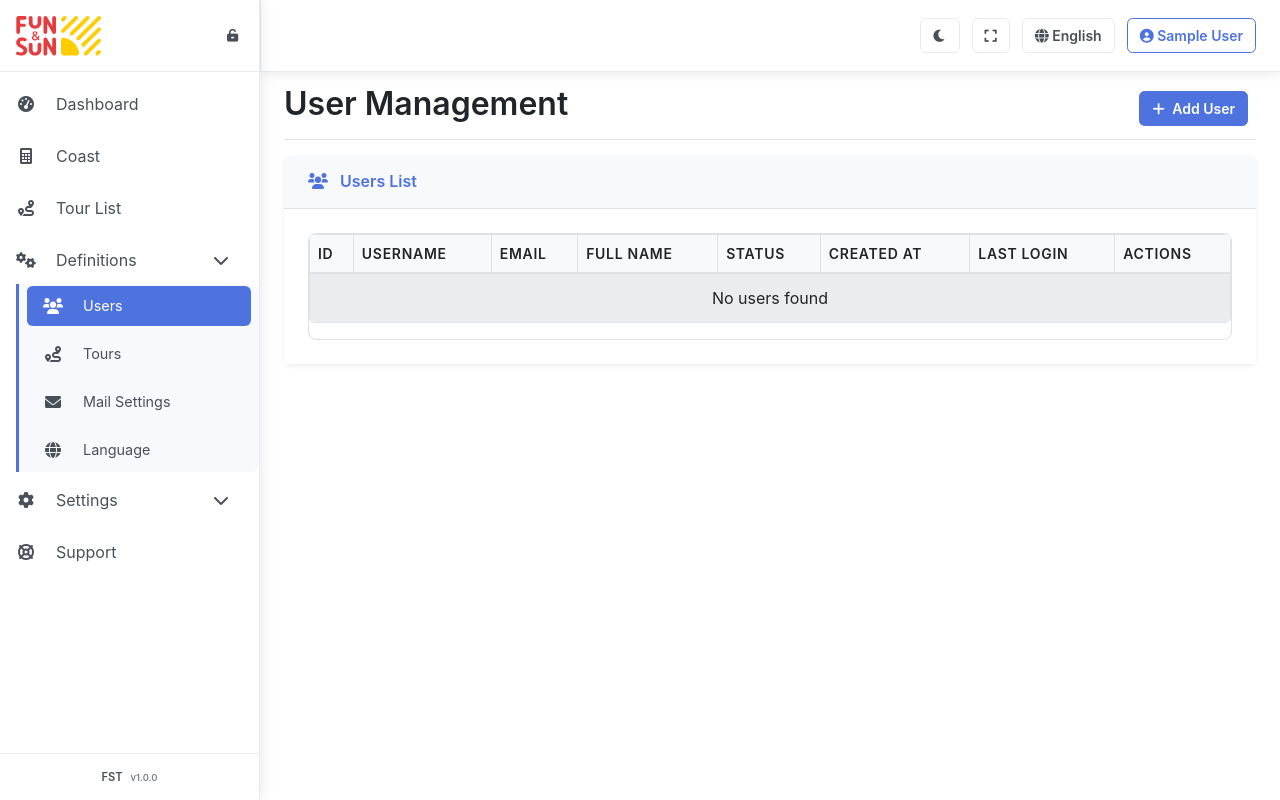
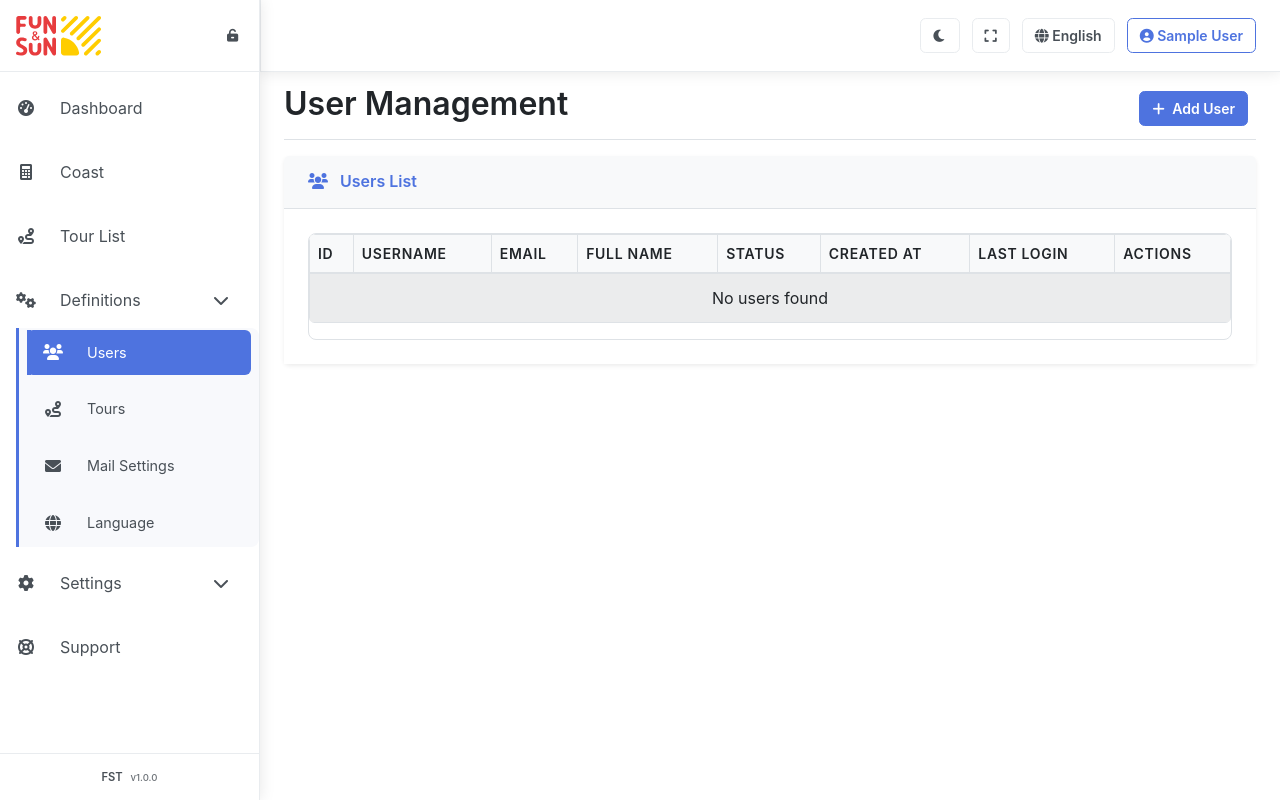
Before and after one commit to cnrgr95/py_fst, a Flask app: page /users in a window 1280 px wide. Run offline with Flask 3, Linux system fonts and the light colour scheme; the visitor is signed in with stand-in values (Sample User, id 1); data that the repository does not hold is empty; some libraries are stand-ins or nearby versions.

Commit message:
Sidebar güncellemesi

```diff
--- a/static/css/sidebar.css
+++ b/static/css/sidebar.css
@@ -341,14 +341,14 @@
 }
 
 .sidebar-menu .nav {
-    gap: 0.25rem;
+    gap: 0.5rem;
 }
 
 .sidebar-menu .nav-link {
     display: flex;
     align-items: center;
     gap: 0.75rem;
-    padding: 0.75rem 1.5rem;
+    padding: 0.75rem 1rem;
     color: var(--sidebar-text);
     text-decoration: none;
     border-radius: 0;
@@ -398,9 +398,10 @@
 }
 
 .sub-menu .nav-link {
-    padding: 0.5rem 1.5rem 0.5rem 2rem;
+    padding: 0.75rem 1.5rem 0.75rem 2rem;
     font-size: 0.9rem;
     color: var(--sidebar-text);
+    margin: 0.25rem 0;
 }
 
 .sub-menu .nav-link:hover {
@@ -424,7 +425,7 @@
 .sidebar .collapse {
     position: absolute;
     left: var(--sidebar-collapsed-width);
-    top: 100%;
+    top: 0;
     background: var(--sidebar-bg);
     border: 1px solid var(--sidebar-border);
     border-radius: 0.5rem;
@@ -435,8 +436,8 @@
     opacity: 0;
     visibility: hidden;
     transition: all 0.2s ease;
-    transform: translateY(-8px);
-    padding: 0.75rem 0;
+    transform: translateY(0);
+    padding: 0;
     pointer-events: none;
 }
 
@@ -448,7 +449,7 @@
 }
 
 .sidebar .collapse .nav-link {
-    padding: 0.6rem 1rem;
+    padding: 0.75rem 1rem;
     margin: 0.1rem 0.5rem;
     border-radius: 0.375rem;
     font-size: 0.9rem;
@@ -482,22 +483,6 @@
 }
 
 
-.sidebar-menu .nav-link {
-    display: flex;
-    align-items: center;
-    gap: 0.5rem;
-    padding: 0.5rem 1rem;
-    color: var(--sidebar-text);
-    text-decoration: none;
-    border-radius: 0;
-    border: none;
-    background: none;
-    transition: all 0.2s ease;
-    position: relative;
-    max-width: 100%;
-    overflow: hidden;
-}
-
 /* Ensure collapse triggers have relative positioning for proper dropdown positioning */
 .sidebar-menu .nav-item {
     position: relative;
@@ -513,27 +498,6 @@
 
 .sidebar-menu .nav-link[data-toggle="collapse"][aria-expanded="true"] .fa-chevron-down {
     transform: rotate(180deg);
-}
-
-
-.sidebar-menu .nav-link:hover {
-    background-color: var(--sidebar-hover);
-    color: var(--sidebar-text);
-}
-
-.sidebar-menu .nav-link.active {
-    background-color: var(--sidebar-active);
-    color: white;
-}
-
-.sidebar-menu .nav-link.active::before {
-    content: '';
-    position: absolute;
-    left: 0;
-    top: 0;
-    bottom: 0;
-    width: 4px;
-    background-color: var(--sidebar-active);
 }
 
 .sidebar-menu .nav-link i {
@@ -556,9 +520,10 @@
 }
 
 .sub-menu .nav-link {
-    padding: 0.5rem 1.5rem 0.5rem 2rem;
+    padding: 0.75rem 1.5rem 0.75rem 2rem;
     font-size: 0.9rem;
     color: var(--sidebar-text);
+    margin: 0.25rem 0;
 }
 
 .sub-menu .nav-link:hover {
--- a/templates/includes/sidebar.html
+++ b/templates/includes/sidebar.html
@@ -45,7 +45,6 @@
                     <span>{{ translations.tour_list or 'Tour List' }}</span>
                 </a>
             </li>
-
             <!-- Tanımlamalar (Definitions) -->
             <li class="nav-item">
                 <a class="nav-link dropdown-toggle" href="javascript:void(0)" data-bs-toggle="collapse" data-bs-target="#definitionsCollapse" aria-controls="definitionsCollapse" aria-expanded="false">
@@ -82,7 +81,6 @@
                     </ul>
                 </div>
             </li>
-
             <!-- Ayarlar (Settings) -->
             <li class="nav-item">
                 <a class="nav-link dropdown-toggle" href="javascript:void(0)" data-bs-toggle="collapse" data-bs-target="#settingsCollapse" aria-controls="settingsCollapse" aria-expanded="false">
@@ -107,7 +105,6 @@
                     </ul>
                 </div>
             </li>
-
             <!-- Destek (Support) -->
             <li class="nav-item">
                 <a class="nav-link" href="javascript:void(0)">
```
